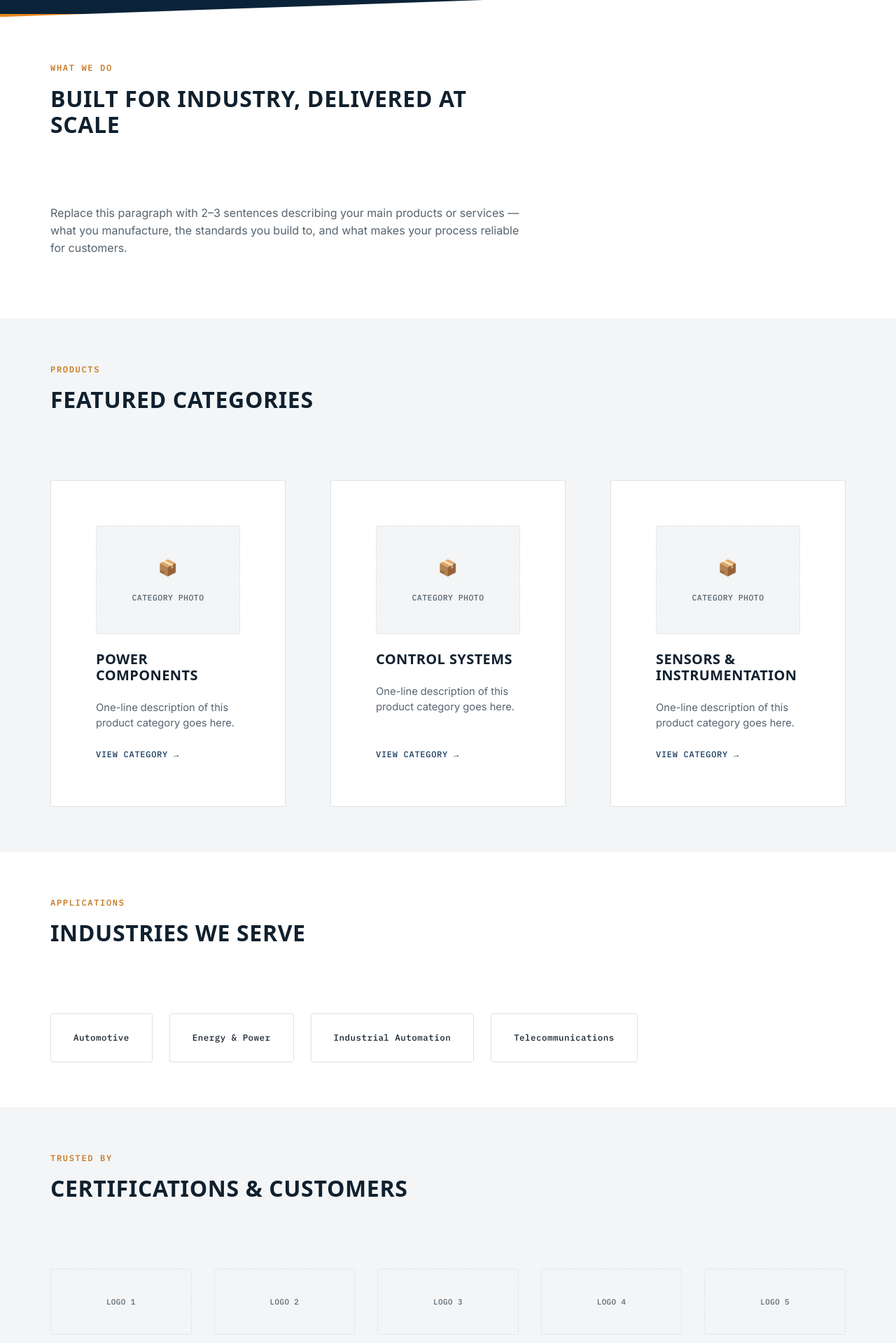
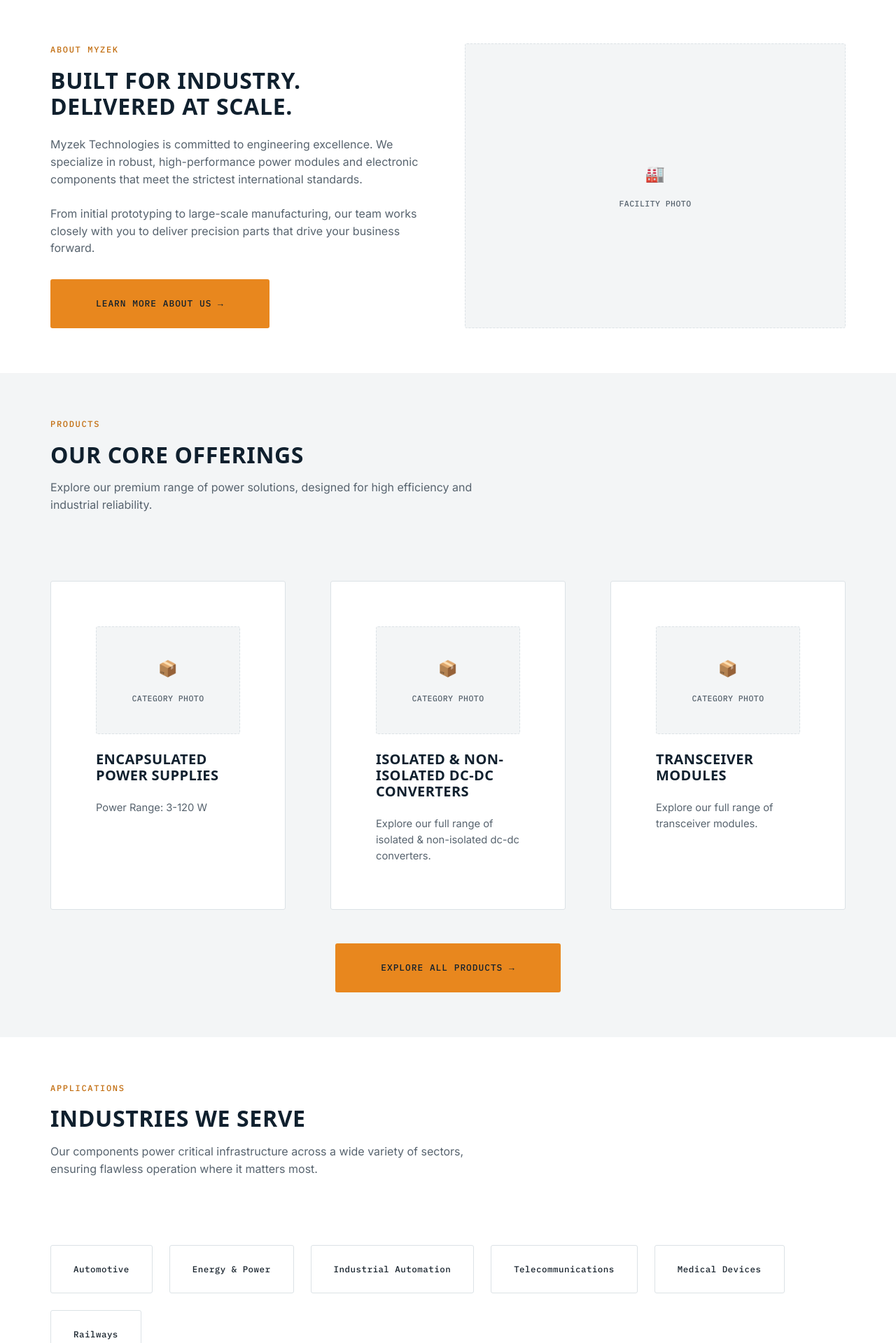
Before and after one commit to pandyapradan34-code/Myzek-Technologies-Pvt-Ltd, a React (Vite) app: page / in a window 1280 px wide. Shown: the part 781-2700 px from the top of the page at 70% size. Built offline with nearby package versions, Linux system fonts and the light colour scheme; a web font is replaced by a local one.

Commit message:
change in home page

```diff
--- a/src/index.css
+++ b/src/index.css
@@ -21,6 +21,12 @@
   --color-text-muted: #57636e;
   --color-text-on-dark: #eef2f5;
   --color-text-on-dark-muted: #a8b7c3;
+
+  /* Aliases for new components */
+  --color-brand-dark: #0a2338;
+  --color-brand-blue: #123a5c;
+  --color-brand-orange: #e8871e;
+  --color-brand-muted: #57636e;
 
   /* Typography */
   --font-body: 'Inter', system-ui, -apple-system, sans-serif;
@@ -1127,3 +1133,21 @@ img {
 @media (prefers-reduced-motion:reduce){
   .new-navbar-link::after{ transition:none; }
 }
+
+/* ---------- GENERIC SCROLL REVEAL ---------- */
+.reveal {
+  opacity: 0;
+  transform: translateY(30px);
+  transition: opacity 0.8s cubic-bezier(0.16, 1, 0.3, 1), transform 0.8s cubic-bezier(0.16, 1, 0.3, 1);
+}
+.reveal.active {
+  opacity: 1;
+  transform: translateY(0);
+}
+.reveal.delay-1 { transition-delay: 0.1s; }
+.reveal.delay-2 { transition-delay: 0.2s; }
+.reveal.delay-3 { transition-delay: 0.3s; }
+
+@media (prefers-reduced-motion:reduce){
+  .reveal { opacity: 1; transform: none; transition: none; }
+}
--- a/src/pages/Home.jsx
+++ b/src/pages/Home.jsx
@@ -1,52 +1,70 @@
 import { useEffect, useRef } from 'react'
 import companyLogo from '../assets/myzek-logo-light.png'
+import products from '../data/products.js'
 
 
 export default function Home() {
   const logoRef = useRef(null)
 
   useEffect(() => {
+    // Logo animation
     const logo = logoRef.current
-    if (!logo) return undefined
-
+    if (logo) {
       const play = () => logo.classList.add('play')
       if (!('IntersectionObserver' in window)) {
         play()
-      return undefined
-    }
-
-    const observer = new IntersectionObserver(
+      } else {
+        const logoObserver = new IntersectionObserver(
           ([entry]) => {
             if (entry.isIntersecting) {
               play()
-          observer.disconnect()
+              logoObserver.disconnect()
             }
           },
-      { threshold: 0.35 },
+          { threshold: 0.35 }
+        )
+        logoObserver.observe(logo)
+      }
+    }
+
+    // Scroll reveal animation for sections
+    if ('IntersectionObserver' in window) {
+      const revealElements = document.querySelectorAll('.reveal')
+      const revealObserver = new IntersectionObserver(
+        (entries, observer) => {
+          entries.forEach(entry => {
+            if (entry.isIntersecting) {
+              entry.target.classList.add('active')
+              observer.unobserve(entry.target)
+            }
+          })
+        },
+        { threshold: 0.1, rootMargin: "0px 0px -50px 0px" }
       )
 
-    observer.observe(logo)
-    return () => observer.disconnect()
+      revealElements.forEach(el => revealObserver.observe(el))
+
+      return () => {
+        revealObserver.disconnect()
+      }
+    }
   }, [])
 
   return (
     <div className="page page-home">
-      {/* HERO / BANNER — currently 1 static banner. Swap the copy below for
-          the real headline, or convert to a 3–4 image slider later. */}
+      {/* 1. HERO SECTION */}
       <section className="hero">
         <div className="hero-plate" aria-hidden="true" />
         <div className="container hero-content">
           <div className="hero-text">
-            <p className="eyebrow">Industrial Manufacturing</p>
-            <h1>Reliable Power Solutions, Factory Direct</h1>
+            <p className="eyebrow">Myzek Technologies</p>
+            <h1>Precision Power & Electronic Solutions</h1>
             <p className="hero-lede">
-              Myzek Technologies designs and manufactures precision components for
-              demanding industrial applications — engineered for durability, tested
-              for consistency, and shipped worldwide.
+              We design and manufacture reliable power supplies, converters, and industrial components engineered for demanding environments and built to last.
             </p>
             <div className="hero-actions">
               <a className="btn btn-accent" href="/products">
-                View Products
+                Explore Products &rarr;
               </a>
               <a className="btn btn-ghost" href="/contact">
                 Contact Sales
@@ -59,58 +77,75 @@ export default function Home() {
               <span className="beam" />
             </div>
           </div>
-
         </div>
       </section>
 
-      {/* INTRO / WHAT WE DO */}
-      <section className="container section">
-        <div className="section-intro">
-          <p className="eyebrow">What We Do</p>
-          <h2>Built for industry, delivered at scale</h2>
+      {/* 2. ABOUT US SECTION */}
+      <section className="section reveal delay-1">
+        <div className="container" style={{ display: 'grid', gridTemplateColumns: '1fr 1fr', gap: '3rem', alignItems: 'center' }}>
+          <div>
+            <p className="eyebrow">About Myzek</p>
+            <h2>Built for Industry. Delivered at Scale.</h2>
+            <p>
+              Myzek Technologies is committed to engineering excellence. We specialize in robust, high-performance power modules and electronic components that meet the strictest international standards.
+            </p>
+            <p style={{ marginBottom: '2rem' }}>
+              From initial prototyping to large-scale manufacturing, our team works closely with you to deliver precision parts that drive your business forward.
+            </p>
+            <a className="btn btn-accent" href="/about">
+              Learn More About Us &rarr;
+            </a>
           </div>
-        <p style={{ maxWidth: '68ch' }}>
-          Replace this paragraph with 2–3 sentences describing your main products or
-          services — what you manufacture, the standards you build to, and what makes
-          your process reliable for customers.
-        </p>
+          <div className="placeholder-media" style={{ height: '100%', minHeight: '300px' }}>
+            <span className="placeholder-media-icon">🏭</span>
+            <span>Facility Photo</span>
+          </div>
+        </div>
       </section>
 
-      {/* PRODUCT CATEGORY HIGHLIGHTS */}
+      {/* 3. PRODUCT / APPLICATION SECTION */}
       <section className="section section-alt">
         <div className="container">
-          <div className="section-intro">
+          <div className="section-intro reveal delay-1">
             <p className="eyebrow">Products</p>
-            <h2>Featured categories</h2>
+            <h2>Our Core Offerings</h2>
+            <p style={{ maxWidth: '68ch' }}>
+              Explore our premium range of power solutions, designed for high efficiency and industrial reliability.
+            </p>
           </div>
           <div className="card-grid">
-            {['Power Components', 'Control Systems', 'Sensors & Instrumentation'].map(
-              (name) => (
-                <div className="card" key={name}>
+            {products.slice(0, 3).map(
+              (product, idx) => (
+                <div className={`card reveal delay-${(idx % 3) + 1}`} key={product.name}>
                   <div className="placeholder-media">
                     <span className="placeholder-media-icon">📦</span>
                     <span>Category photo</span>
                   </div>
-                  <h3>{name}</h3>
-                  <p>One-line description of this product category goes here.</p>
-                  <a className="card-link" href="/products">
-                    View category →
-                  </a>
+                  <h3>{product.name}</h3>
+                  <p>{product.range ? `Power Range: ${product.range}` : `Explore our full range of ${product.name.toLowerCase()}.`}</p>
                 </div>
               ),
             )}
           </div>
+          <div className="reveal delay-1" style={{ textAlign: 'center', marginTop: '3rem' }}>
+            <a className="btn btn-accent" href="/products">
+              Explore All Products &rarr;
+            </a>
+          </div>
         </div>
       </section>
 
-      {/* APPLICATIONS / INDUSTRIES SERVED */}
-      <section className="container section">
+      {/* 4. FEATURES / SERVICES SECTION (Applications) */}
+      <section className="container section reveal delay-1">
         <div className="section-intro">
           <p className="eyebrow">Applications</p>
-          <h2>Industries we serve</h2>
+          <h2>Industries We Serve</h2>
+          <p style={{ maxWidth: '68ch' }}>
+            Our components power critical infrastructure across a wide variety of sectors, ensuring flawless operation where it matters most.
+          </p>
         </div>
-        <div className="badge-row">
-          {['Automotive', 'Energy & Power', 'Industrial Automation', 'Telecommunications'].map(
+        <div className="badge-row" style={{ marginBottom: '3rem' }}>
+          {['Automotive', 'Energy & Power', 'Industrial Automation', 'Telecommunications', 'Medical Devices', 'Railways'].map(
             (name) => (
               <span className="badge" key={name}>
                 {name}
@@ -118,24 +153,46 @@ export default function Home() {
             ),
           )}
         </div>
+        <div style={{ textAlign: 'center' }}>
+          <a className="btn btn-ghost" href="/applications" style={{ color: 'var(--color-primary)', borderColor: 'var(--color-primary)' }}>
+            Explore Applications &rarr;
+          </a>
+        </div>
       </section>
 
-      {/* TRUST STRIP: certifications, awards, customer logos */}
-      <section className="section section-alt">
-        <div className="container">
-          <div className="section-intro">
+      {/* 5. TRUST STRIP (Other Important Sections) */}
+      <section className="container section reveal delay-1">
+        <div className="section-intro" style={{ textAlign: 'center', margin: '0 auto 3rem' }}>
           <p className="eyebrow">Trusted By</p>
-            <h2>Certifications &amp; customers</h2>
+          <h2>Certifications &amp; Partners</h2>
         </div>
-          <div className="logo-grid">
+        <div className="logo-grid" style={{ marginBottom: '3rem' }}>
           {Array.from({ length: 5 }).map((_, i) => (
             <div className="placeholder-media" key={i}>
-                <span>Logo {i + 1}</span>
+              <span>Partner Logo {i + 1}</span>
             </div>
           ))}
         </div>
+      </section>
+
+      {/* 6. CONTACT / CTA SECTION */}
+      <section className="section reveal delay-1" style={{ backgroundColor: 'var(--color-primary)', color: 'white', textAlign: 'center', padding: '6rem 2rem' }}>
+        <div className="container">
+          <h2 style={{ color: 'white', marginBottom: '1.5rem' }}>Ready to elevate your operations?</h2>
+          <p style={{ color: 'var(--color-text-on-dark-muted)', maxWidth: '600px', margin: '0 auto 3rem', fontSize: '1.1rem' }}>
+            Our engineering team is ready to help you find the right components for your next major project. Let's build something powerful together.
+          </p>
+          <div style={{ display: 'flex', gap: '1rem', justifyContent: 'center', flexWrap: 'wrap' }}>
+            <a className="btn btn-accent" href="/contact">
+              Talk to Our Team &rarr;
+            </a>
+            <a className="btn btn-ghost" href="/request-sample">
+              Request a Sample
+            </a>
+          </div>
         </div>
       </section>
+
     </div>
   )
 }
```
Also changed, not shown: src/components/Footer.jsx (+14 -13 lines). Lines whose indentation alone changed are shown as unchanged.
